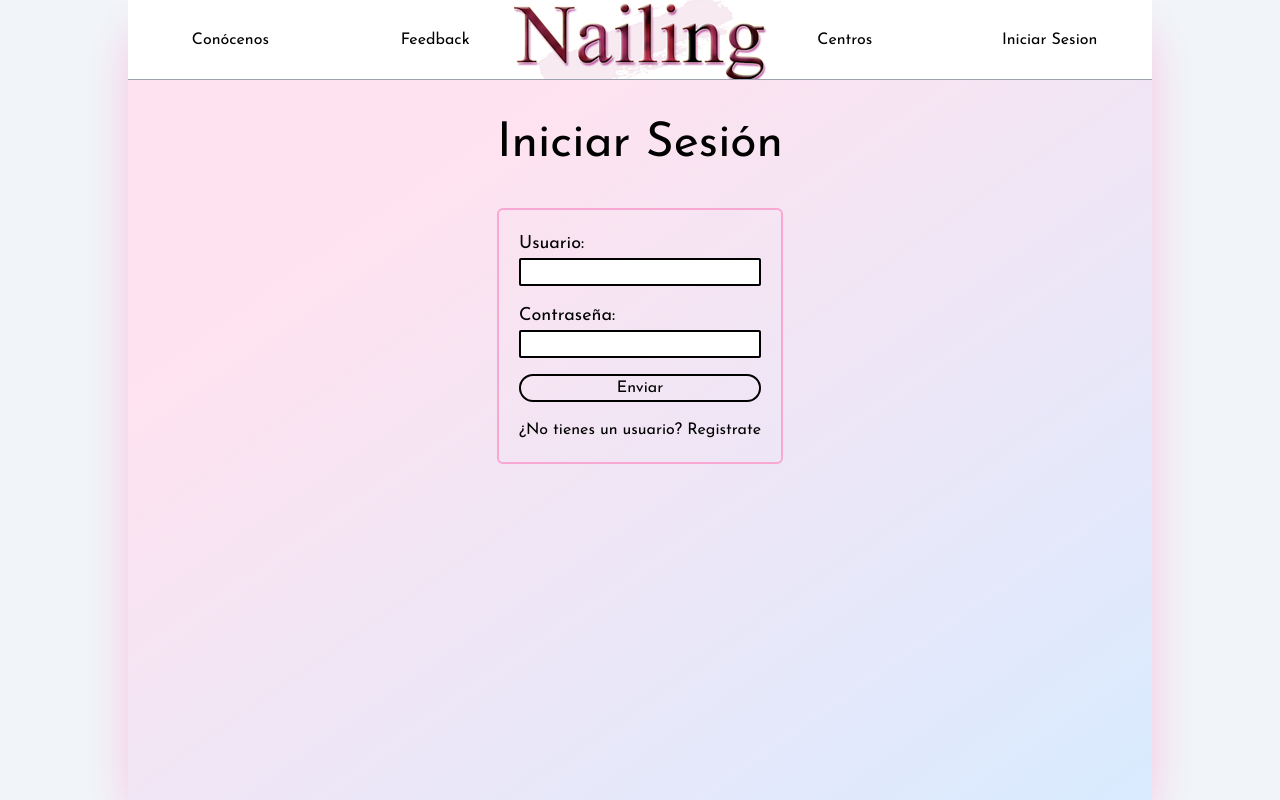
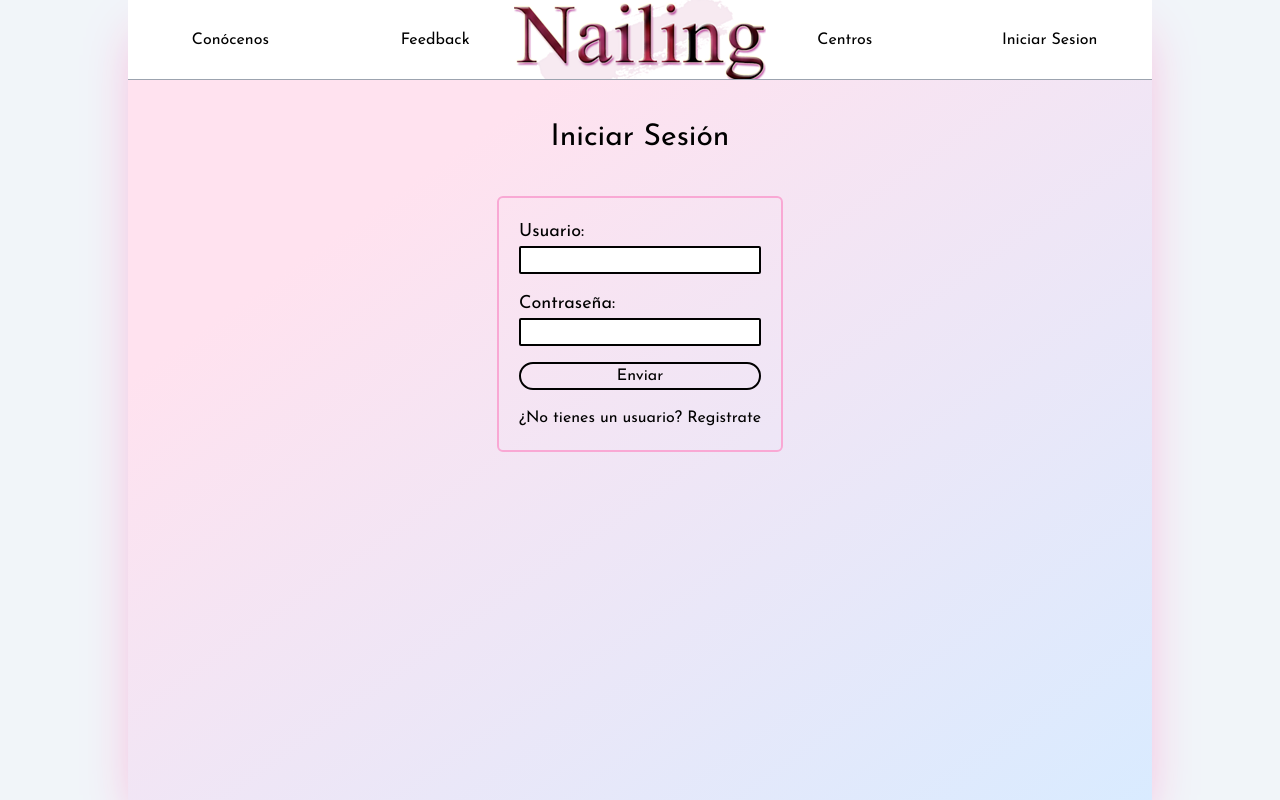
Before and after one commit to lausalbra/nailing, a React (Create React App) app in the folder src/web-app/: page /login in a window 1280 px wide. Built offline with nearby package versions, Linux system fonts and the light colour scheme.

Commit message:
fix/tamaño titulos

```diff
--- a/src/web-app/src/components/Card/index.js
+++ b/src/web-app/src/components/Card/index.js
@@ -4,7 +4,7 @@ export function Card({ title, component }) {
 
         <>
             <div className="grid h-full place-items-center">
-                <h2 className="text-5xl my-10 md:m-10">{title}</h2>
+                <h2 className="text-3xl my-10 md:m-10">{title}</h2>
                 {component}
             </div>
         </>
```
